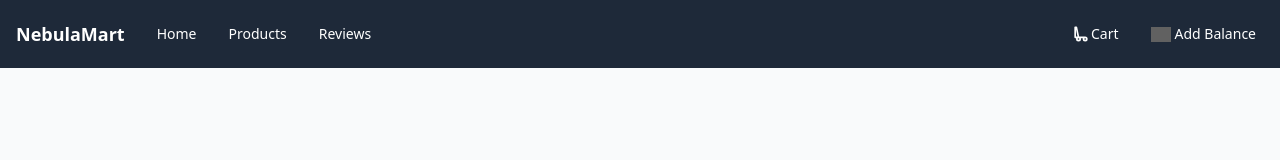
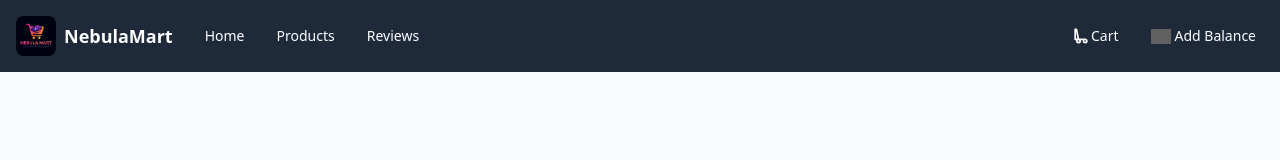
Before and after one commit to elfaradio/Nebula-Mart, a website: page index.html in a window 1280 px wide. Drawn offline with nearby package versions, Linux system fonts and the light colour scheme; grey boxes are pictures that could not be loaded.

Commit message:
logo done

```diff
--- a/index.html
+++ b/index.html
@@ -7,6 +7,7 @@
     <!-- <script src="https://cdn.tailwindcss.com"></script> -->
     <script src="https://cdn.jsdelivr.net/npm/@tailwindcss/browser@4"></script>
   </head>
+
   <body class="bg-gray-50">
     <section>
       <nav class="bg-gray-800">
@@ -15,8 +16,14 @@
         >
           <!-- left Side -->
           <div class="flex items-center space-x-8">
-            <a href="#" class="text-lg font-bold text-white"> NebulaMart </a>
-
+            <div class="flex items-center space-x-2">
+              <img
+                src="assets/mainlogo.png"
+                alt=""
+                class="w-10 h-10 rounded-lg"
+              />
+              <a href="#" class="text-lg font-bold text-white"> NebulaMart </a>
+            </div>
             <a
               href="#home"
               class="text-sm font-medium text-white hover:text-blue-600"
```
Also changed, not shown: assets/mainlogo.png (added), src/output.css.
